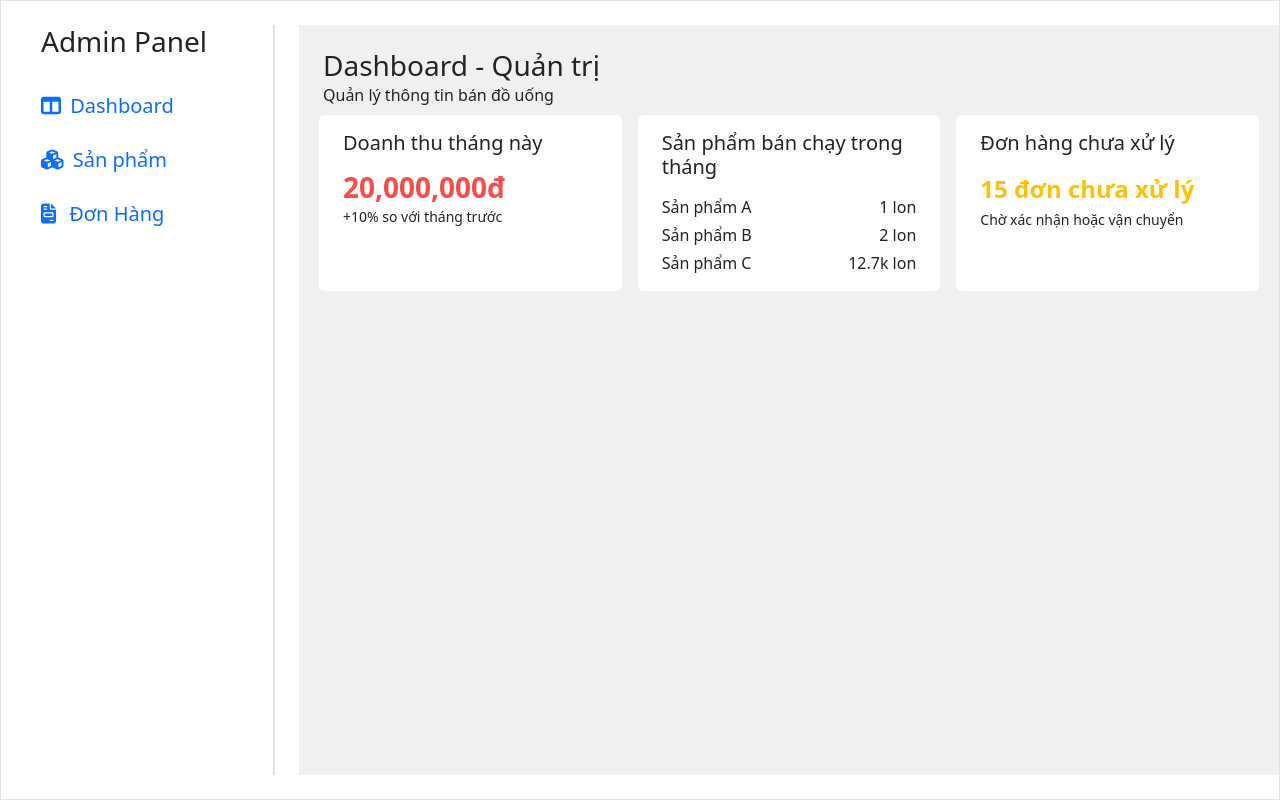
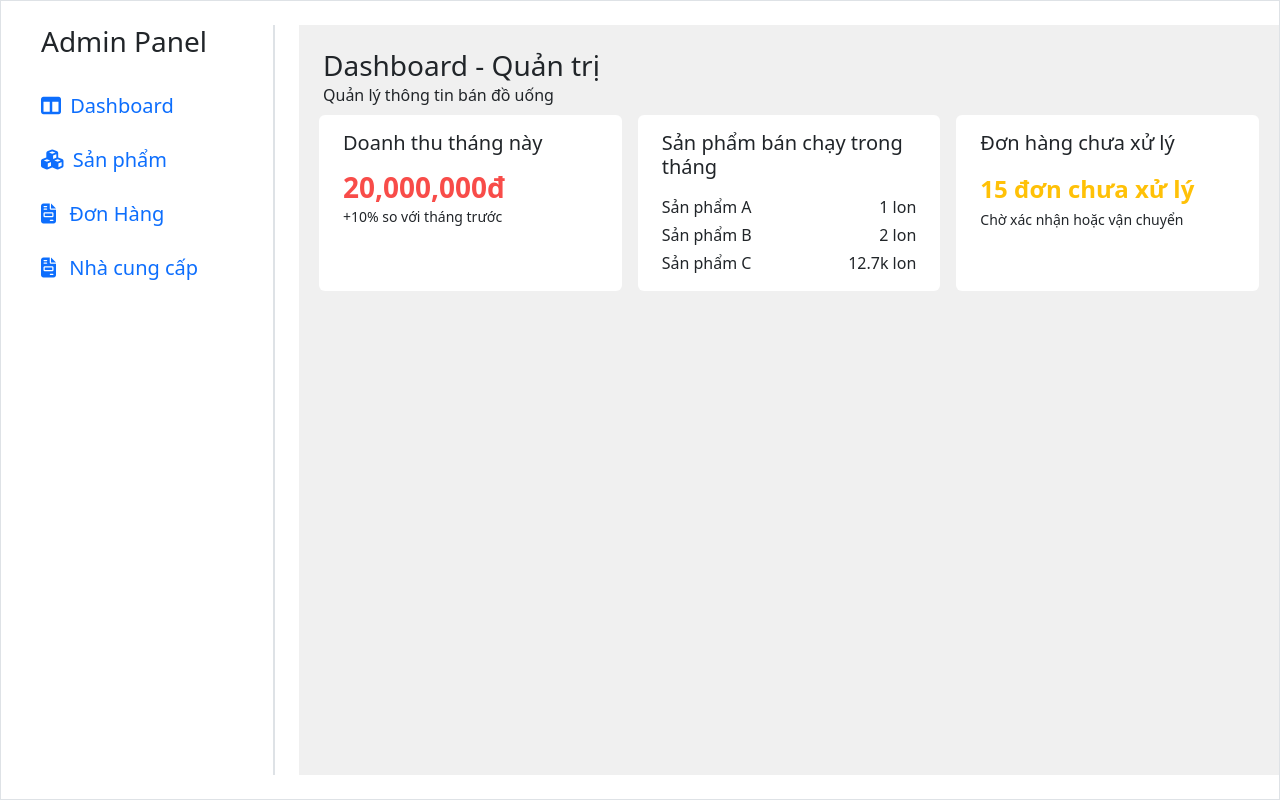
Before and after one commit to Mala-1/Webbandouong, a PHP site: page /admin/admin.php in a window 1280 px wide. Run offline with PHP 8.4, Linux system fonts and the light colour scheme.

Commit message:
Update admin.php

```diff
--- a/admin/admin.php
+++ b/admin/admin.php
@@ -32,6 +32,12 @@
                         Đơn Hàng
                     </a>
                 </li>
+                <li class="nav-item fs-5">
+                    <a class="nav-link active" href="?page=donhang">
+                        <i class="fas fa-file-invoice me-2"></i>
+                        Nhà cung cấp
+                    </a>
+                </li>
                 <!-- Thêm các mục khác -->
             </ul>
         </div>
```
